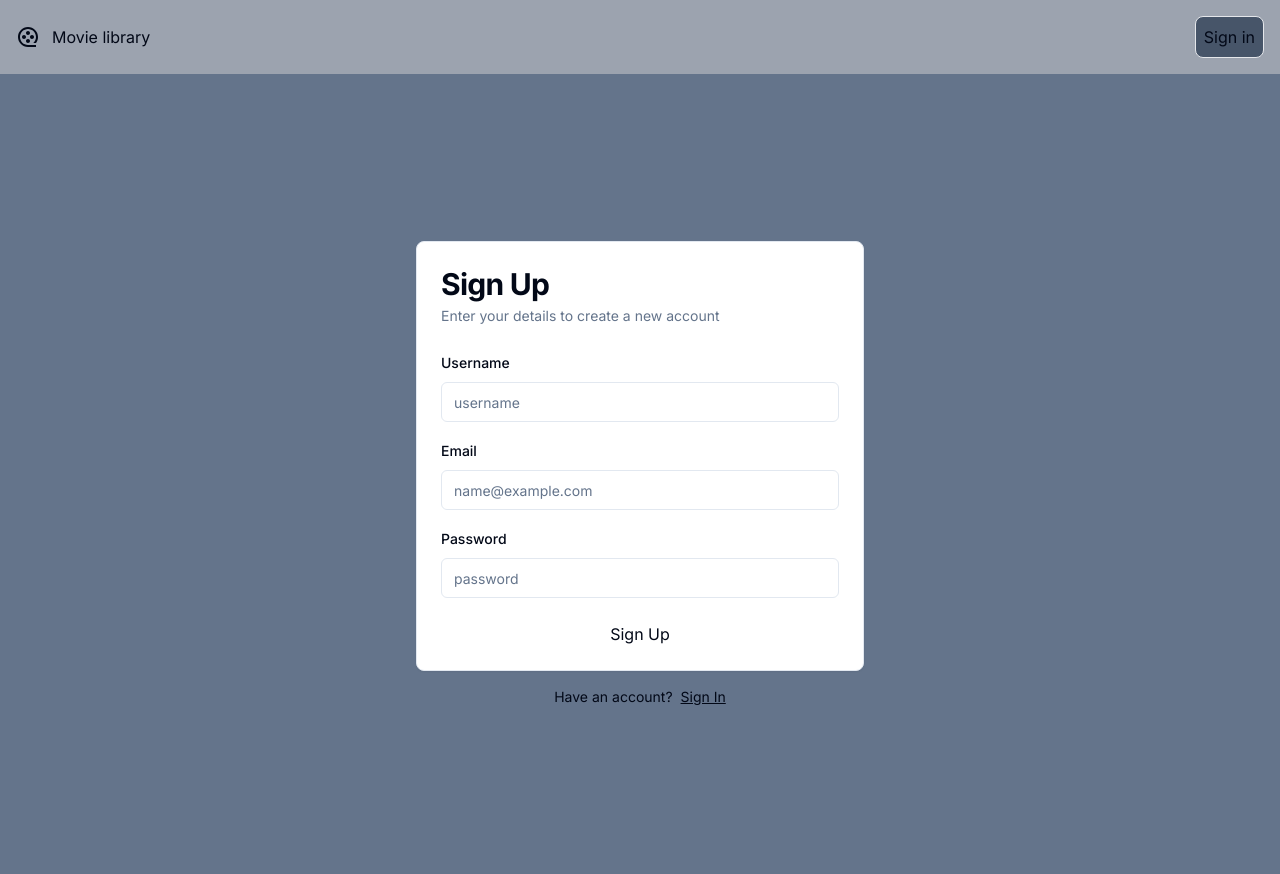
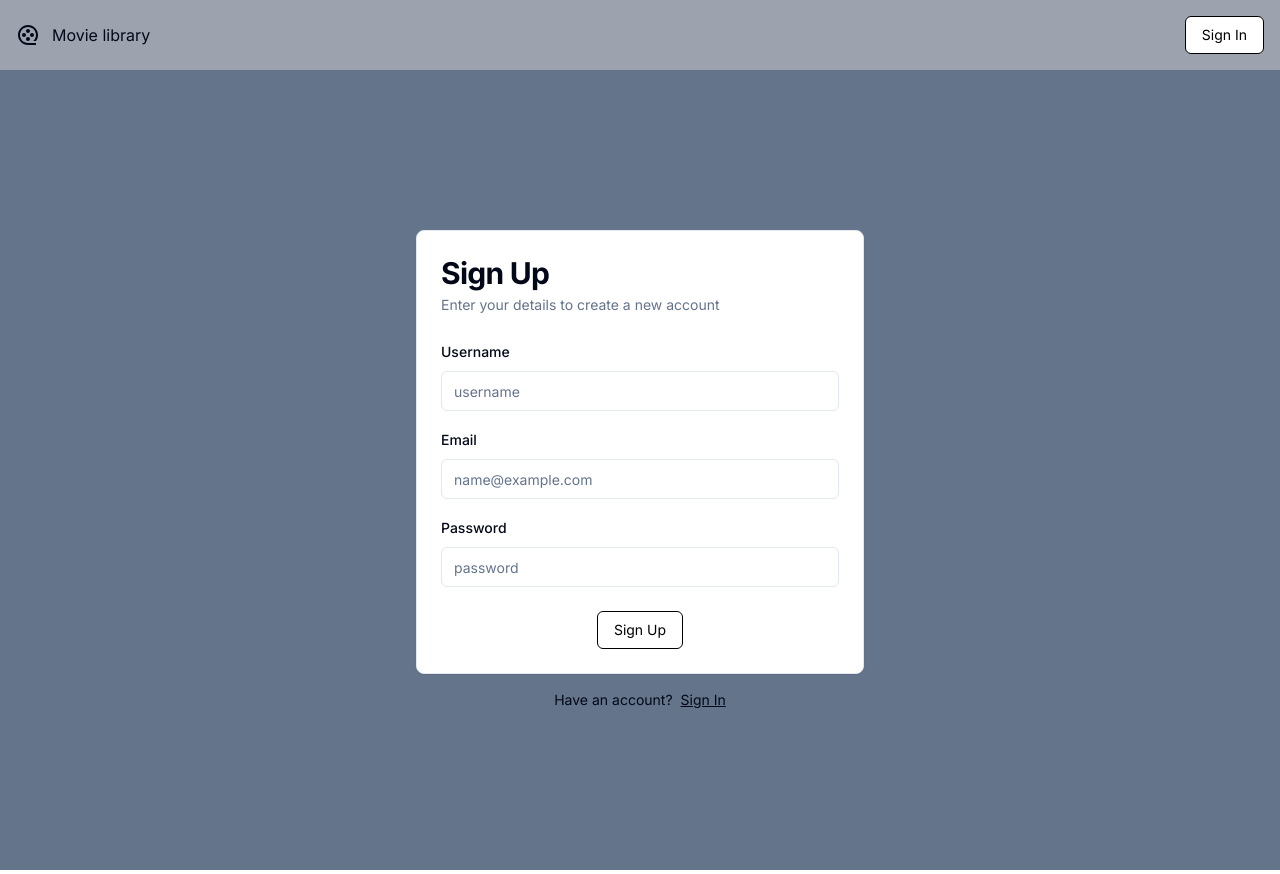
Before and after one commit to niketjain1/movies-library, a Next.js app: page /signup in a window 1280 px wide. Built offline with nearby package versions, Linux system fonts and the light colour scheme; no server answers.

Commit message:
👌 IMPROVE: fix errors

```diff
--- a/src/components/NavBar/NavBar.tsx
+++ b/src/components/NavBar/NavBar.tsx
@@ -1,14 +1,13 @@
 import React from "react";
 import { RiMovie2Line } from "react-icons/ri";
+import CustomButton from "../button/CustomButton";
 
 const NavBar = () => {
   return (
     <div className="flex flex-row p-4 items-center justify-center bg-gray-400">
       <RiMovie2Line size={24} />
       <p className="mx-3">Movie library</p>
-      <button className="ml-auto border border-gray-200 p-2 rounded-lg bg-slate-600">
-        Sign in
-      </button>
+      <CustomButton title={"Sign In"} customClassName="ml-auto" />
     </div>
   );
 };
--- /dev/null
+++ b/src/components/button/CustomButton.tsx
@@ -0,0 +1,19 @@
+import React from "react";
+
+const CustomButton = ({
+  title,
+  customClassName,
+}: {
+  title: string;
+  customClassName?: string;
+}) => {
+  return (
+    <button
+      className={`${customClassName} px-4 py-2 rounded-md border border-black bg-white text-black text-sm hover:shadow-[4px_4px_0px_0px_rgba(0,0,0)] transition duration-200`}
+    >
+      {title}
+    </button>
+  );
+};
+
+export default CustomButton;
--- a/src/components/forms/SigninForm.tsx
+++ b/src/components/forms/SigninForm.tsx
@@ -13,15 +13,16 @@ import {
 
 import { Label } from "@/components/ui/label";
 import { Input } from "@/components/ui/input";
-import { useFormState } from "react-dom";
-import { loginUserAction } from "@/app/data/actions/loginUserAction";
 import { login } from "@/lib/api";
 import { useRouter } from "next/navigation";
 import { useState } from "react";
+import CustomButton from "../button/CustomButton";
 
-const INITIAL_STATE = {
-  data: null,
-};
+interface ResponseData {
+  token: string;
+  email: string;
+  userName: string;
+}
 
 const SigninForm = () => {
   const [email, setEmail] = useState("");
@@ -32,11 +33,16 @@ const SigninForm = () => {
   const handleSubmit = async (e: any) => {
     e.preventDefault();
     try {
-      const data = await login(email, password);
+      const data: ResponseData = await login(email, password);
       localStorage.setItem("token", data.token);
+      const user = {
+        userName: data.userName,
+        email: data.email,
+      };
+      localStorage.setItem("user", JSON.stringify(user));
       router.push("/");
     } catch (err) {
-      setError("Invalid username or password");
+      setError("Invalid email or password");
     }
   };
 
@@ -74,7 +80,7 @@ const SigninForm = () => {
             </div>
           </CardContent>
           <CardFooter className="flex flex-col">
-            <button className="w-full">Sign In</button>
+            <CustomButton title={"Sign In"} />
           </CardFooter>
         </Card>
         <div className="mt-4 text-center text-sm">
--- a/src/components/forms/SignupForm.tsx
+++ b/src/components/forms/SignupForm.tsx
@@ -1,8 +1,6 @@
 "use client";
 
 import Link from "next/link";
-import { registerUserAction } from "@/app/data/actions/registerUserAction";
-import { useFormState } from "react-dom";
 
 import {
   CardTitle,
@@ -19,10 +17,7 @@ import ZodErrors from "@/components/custom/ZodErrors";
 import { useRouter } from "next/navigation";
 import { useState } from "react";
 import { register } from "@/lib/api";
-
-const INITIAL_STATE = {
-  data: null,
-};
+import CustomButton from "../button/CustomButton";
 
 const SignupForm = () => {
   const [username, setUsername] = useState("");
@@ -86,9 +81,7 @@ const SignupForm = () => {
             </div>
           </CardContent>
           <CardFooter className="flex flex-col">
-            <button type="submit" className="w-full">
-              Sign Up
-            </button>
+            <CustomButton title={"Sign Up"} />
           </CardFooter>
         </Card>
         <div className="mt-4 text-center text-sm">
--- a/tailwind.config.ts
+++ b/tailwind.config.ts
@@ -1,13 +1,13 @@
-import type { Config } from "tailwindcss"
+import type { Config } from "tailwindcss";
 
 const config = {
   darkMode: ["class"],
   content: [
-    './pages/**/*.{ts,tsx}',
-    './components/**/*.{ts,tsx}',
-    './app/**/*.{ts,tsx}',
-    './src/**/*.{ts,tsx}',
-	],
+    "./pages/**/*.{ts,tsx}",
+    "./components/**/*.{ts,tsx}",
+    "./app/**/*.{ts,tsx}",
+    "./src/**/*.{ts,tsx}",
+  ],
   prefix: "",
   theme: {
     container: {
@@ -67,14 +67,23 @@ const config = {
           from: { height: "var(--radix-accordion-content-height)" },
           to: { height: "0" },
         },
+        shimmer: {
+          from: {
+            backgroundPosition: "0 0",
+          },
+          to: {
+            backgroundPosition: "-200% 0",
+          },
+        },
       },
       animation: {
         "accordion-down": "accordion-down 0.2s ease-out",
         "accordion-up": "accordion-up 0.2s ease-out",
+        shimmer: "shimmer 2s linear infinite",
       },
     },
   },
   plugins: [require("tailwindcss-animate")],
-} satisfies Config
+} satisfies Config;
 
-export default config
+export default config;
```
